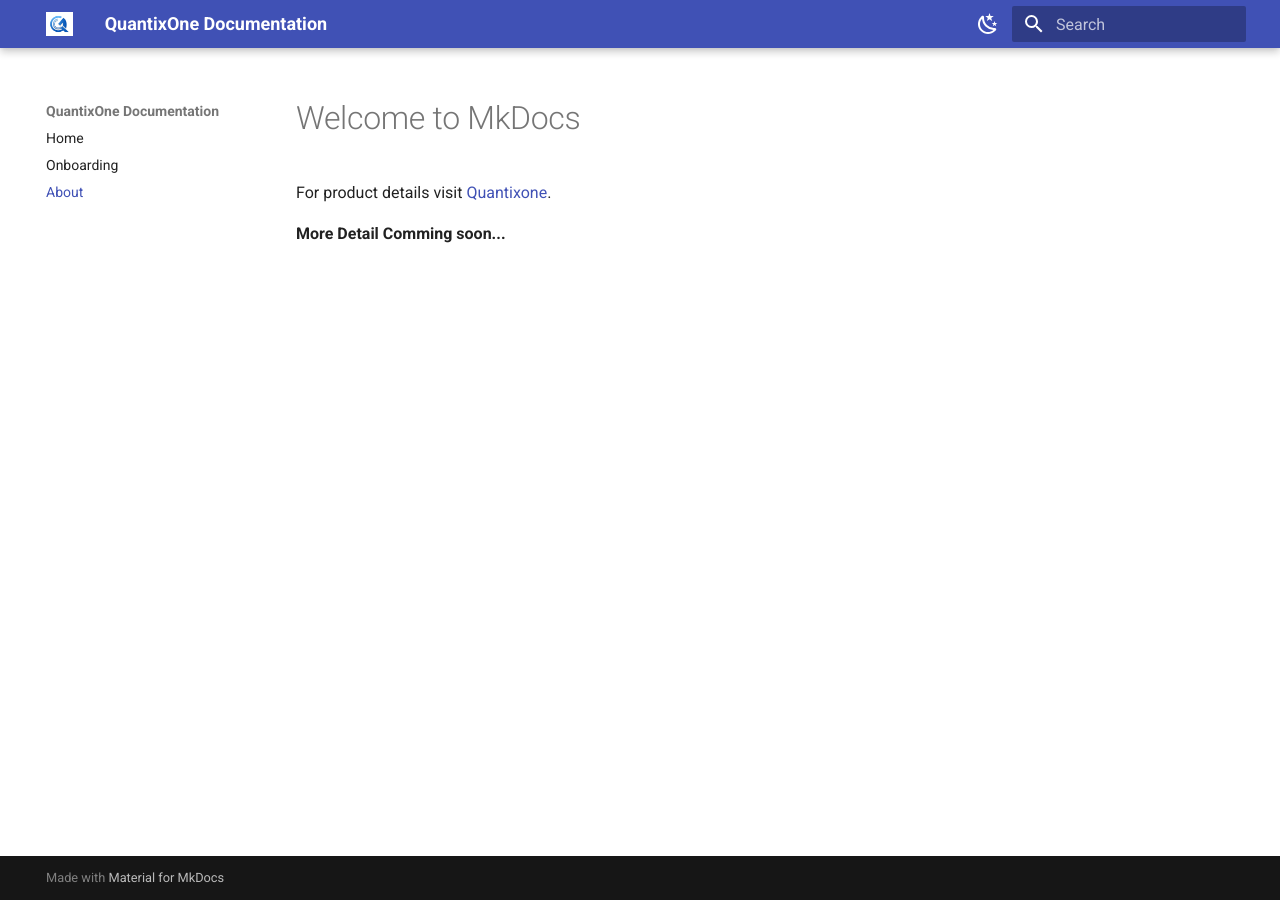
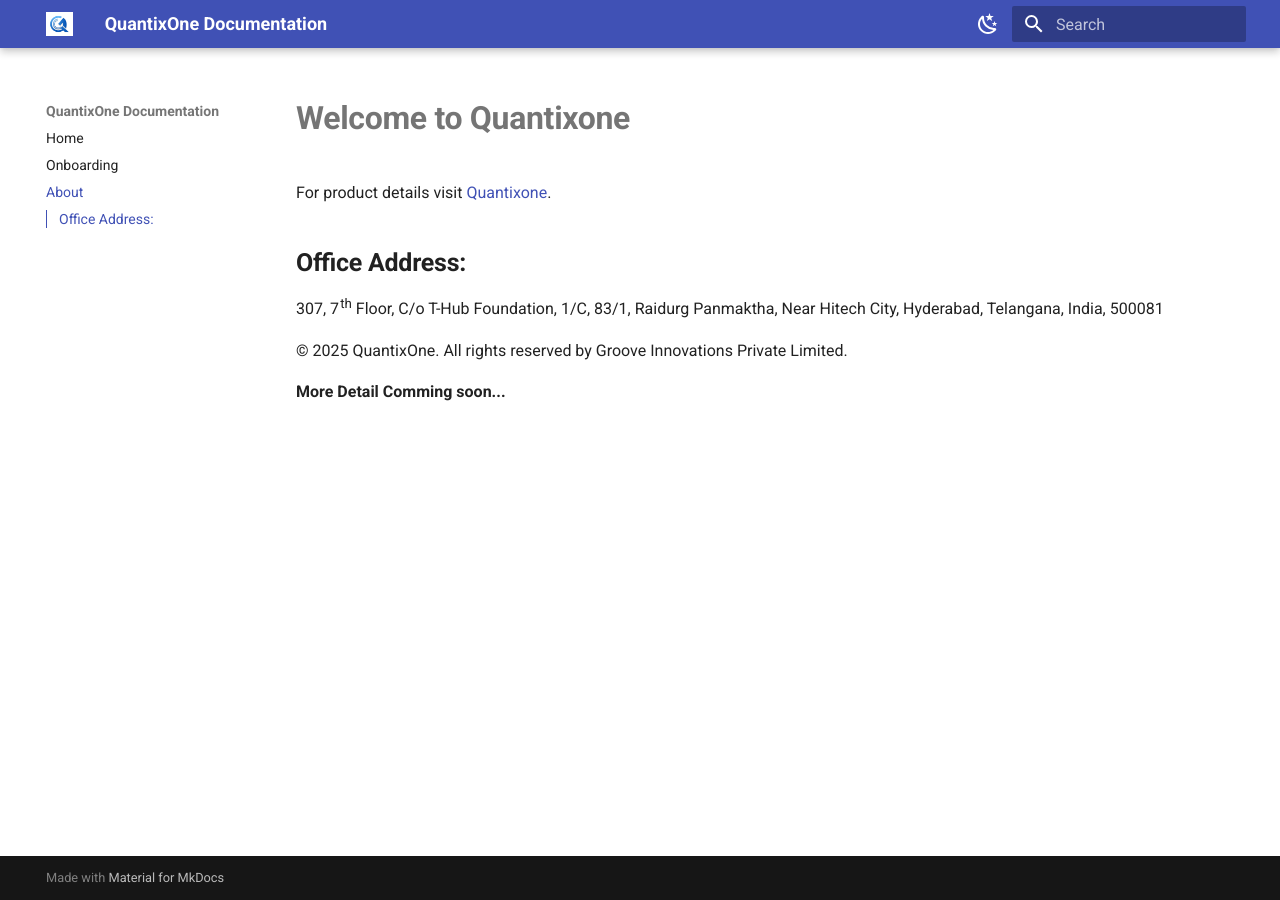
Before and after one commit to Thulasiramtejavegi/Quantixone-document, an MkDocs documentation site: the page built from docs/about.md, in a window 1280 px wide. Built offline with MkDocs 1.6.1 and Material for MkDocs 9.7.7, drawn with Linux system fonts in a browser that asks for light colours.

```diff
--- a/docs/about.md
+++ b/docs/about.md
@@ -1,5 +1,10 @@
-# Welcome to MkDocs
+# **Welcome to Quantixone**
 
 For product details visit [Quantixone](https://quantixone.com/).
 
+## **Office Address:**
+307, 7th Floor, C/o T-Hub Foundation, 1/C, 83/1, Raidurg Panmaktha, Near Hitech City, Hyderabad, Telangana, India, 500081
+
+© 2025 QuantixOne. All rights reserved by Groove Innovations Private Limited.
+
 **More Detail Comming soon...**
```
Also changed, not shown: docs/Onboarding.md (+3 -3 lines), docs/index.md (+1 -1 lines), 1 other file.
